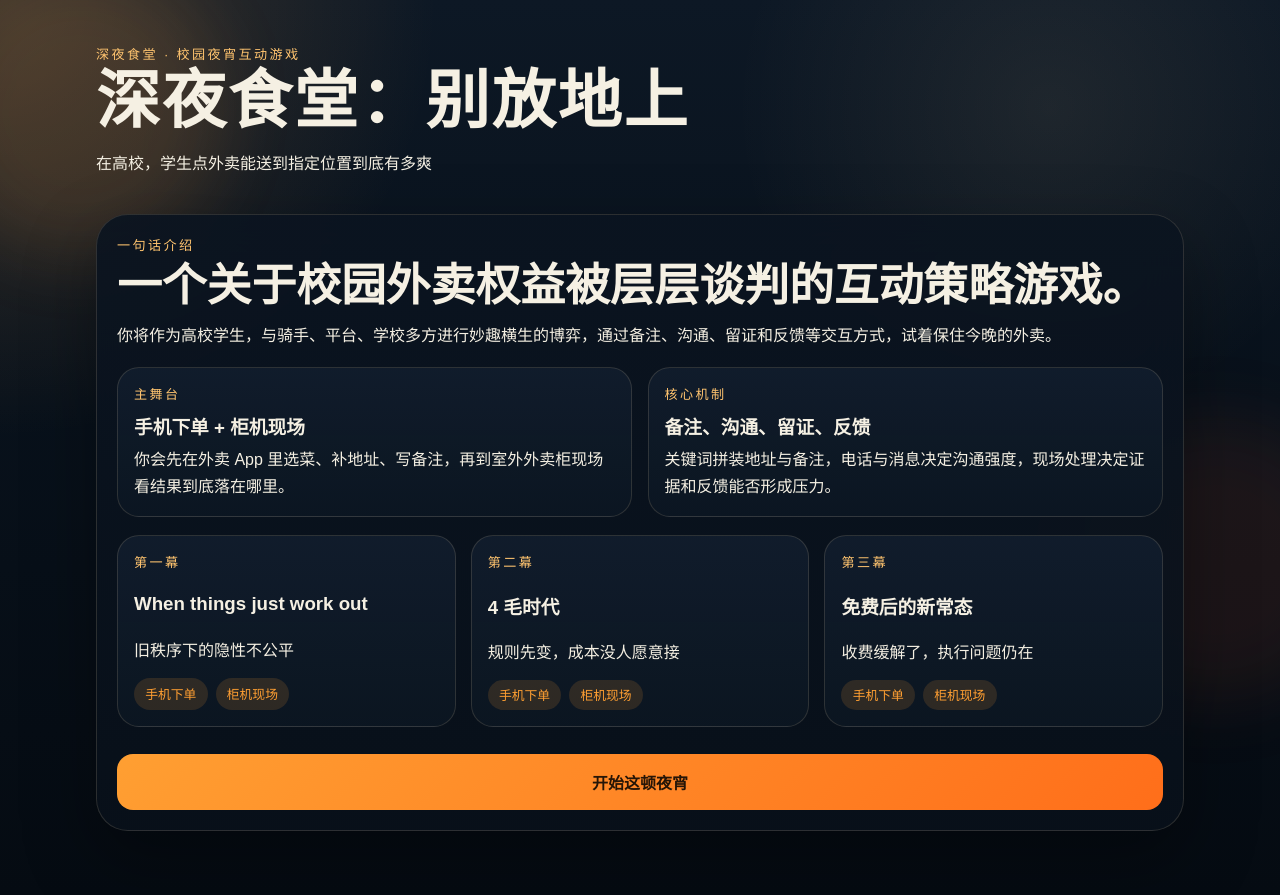
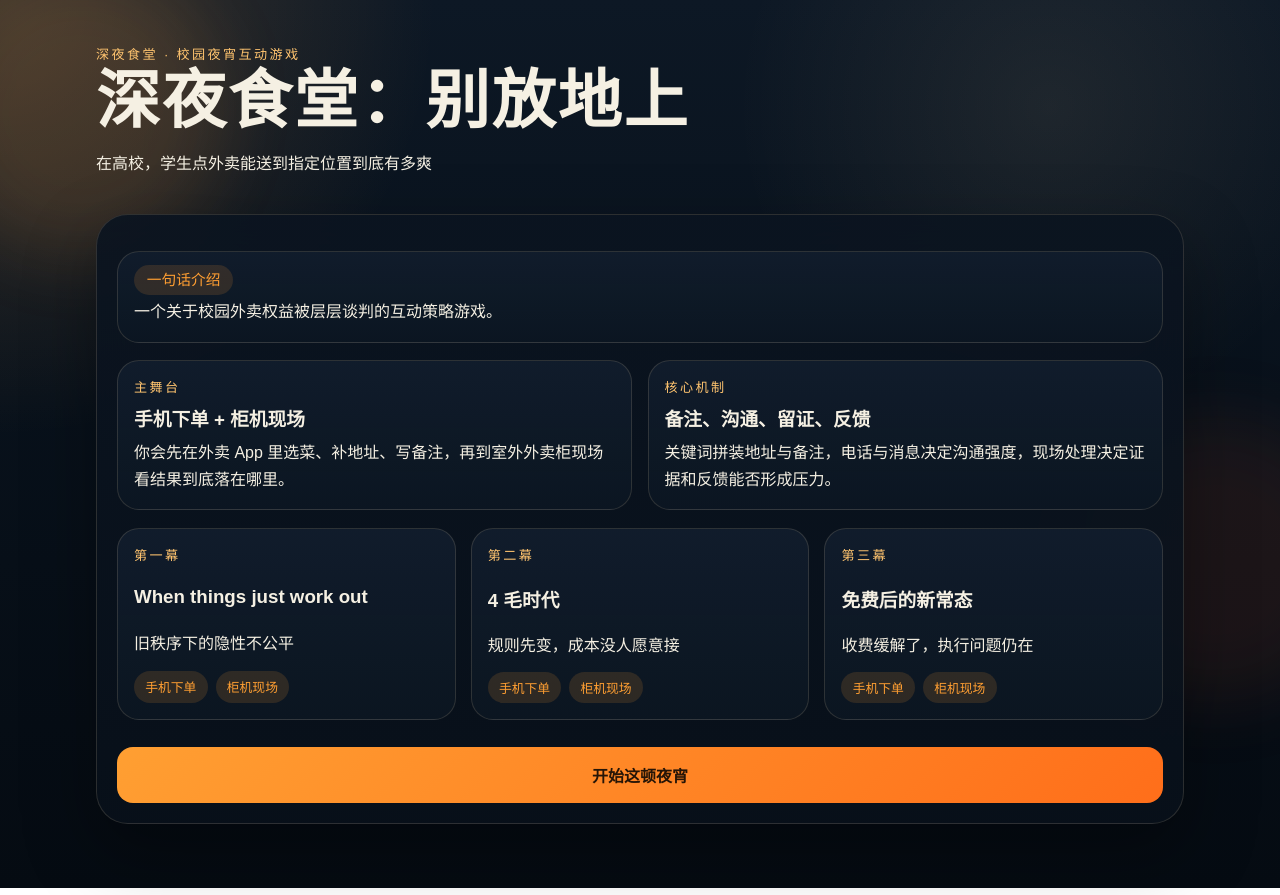
Before and after one commit to StrayRN/deep-night-takeout, a website with bundled scripts: page index.html in a window 1280 px wide. Built offline with nearby package versions, Linux system fonts and the light colour scheme.

Commit message:
feat: 更新 15：55

```diff
--- a/app.js
+++ b/app.js
@@ -219,10 +219,9 @@ function render() {
 function renderHome() {
   renderPage(`
     <section class="panel hero-panel">
-      <div class="hero-copy">
-        <p class="section-label">一句话介绍</p>
-        <h2>${PROJECT_COPY.oneLiner}</h2>
-        <p>${PROJECT_COPY.tagline}</p>
+      <div class="summary-banner">
+        <span class="summary-tag">一句话介绍</span>
+        <p>${PROJECT_COPY.oneLiner}</p>
       </div>
 
       <div class="hero-grid">
```
Also changed, not shown: index.html (+4 -4 lines).
